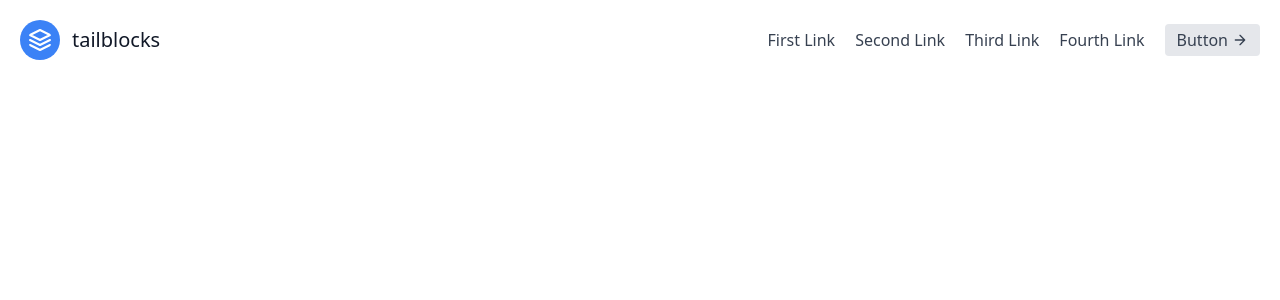
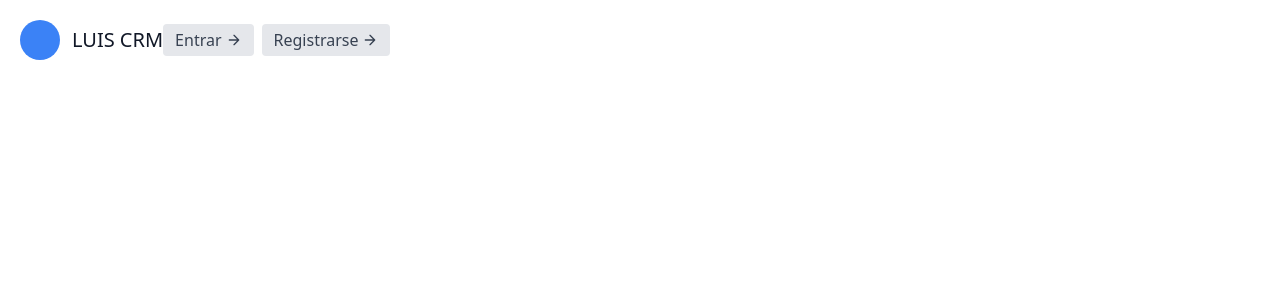
Before and after one commit to gfxargentina/crm-hooks-cliente, a Next.js app: page /inicio in a window 1280 px wide. Shown: the top 300 px of the page. Built offline with nearby package versions, Linux system fonts and the light colour scheme.

Commit message:
fix menu buttons and logo

```diff
--- a/pages/inicio.js
+++ b/pages/inicio.js
@@ -15,19 +15,18 @@ const Inicio = () => {
                 <header className="text-gray-700 body-font">
                    <div className="container mx-auto flex flex-wrap p-5 flex-col md:flex-row items-center">
                      <a className="flex title-font font-medium items-center text-gray-900 mb-4 md:mb-0">
-                       <svg xmlns="http://www.w3.org/2000/svg" fill="none" stroke="currentColor" stroke-linecap="round" stroke-linejoin="round" stroke-width="2" class="w-10 h-10 text-white p-2 bg-blue-500 rounded-full" viewBox="0 0 24 24">
-                         <path d="M12 2L2 7l10 5 10-5-10-5zM2 17l10 5 10-5M2 12l10 5 10-5"></path>
+                     <svg id="Capa_1" fill="none" stroke="currentColor" strokeLinecap="round" strokeLinejoin="round" strokeWwidth="2" viewBox="0 0 24 24" xmlns="http://www.w3.org/2000/svg" className="w-10 h-10 text-white p-2 bg-blue-500 rounded-full" ><g><path d="m512 482h-30v-302h-91v302h-30v-182h-90v182h-30v-242h-90v242h-30v-152h-91v152h-30v30h512z"/><path d="m512 120v-120h-121v30h69.789l-144.789 143.789-120-120-191.605 190.606 21.21 21.21 170.395-169.394 120 120 166-165v68.789z"/></g></svg>
+                       <span className="ml-3 text-xl">LUIS CRM</span>
+                     </a>
+
+                     <button className="inline-flex items-center bg-gray-200 border-0 py-1 px-3 focus:outline-none hover:bg-gray-300 rounded text-base mt-4 mr-2 md:mt-0">Entrar
+                       <svg fill="none" stroke="currentColor" strokeLinecap="round" strokeLinejoin="round" strokeWidth="2" className="w-4 h-4 ml-1" viewBox="0 0 24 24">
+                         <path d="M5 12h14M12 5l7 7-7 7"></path>
                        </svg>
-                       <span className="ml-3 text-xl">tailblocks</span>
-                     </a>
-                     <nav className="md:ml-auto flex flex-wrap items-center text-base justify-center">
-                       <a className="mr-5 hover:text-gray-900">First Link</a>
-                       <a className="mr-5 hover:text-gray-900">Second Link</a>
-                       <a className="mr-5 hover:text-gray-900">Third Link</a>
-                       <a className="mr-5 hover:text-gray-900">Fourth Link</a>
-                     </nav>
-                     <button className="inline-flex items-center bg-gray-200 border-0 py-1 px-3 focus:outline-none hover:bg-gray-300 rounded text-base mt-4 md:mt-0">Button
-                       <svg fill="none" stroke="currentColor" stroke-linecap="round" stroke-linejoin="round" stroke-width="2" class="w-4 h-4 ml-1" viewBox="0 0 24 24">
+                     </button>
+
+                     <button className="inline-flex items-center bg-gray-200 border-0 py-1 px-3 focus:outline-none hover:bg-gray-300 rounded text-base mt-4 md:mt-0">Registrarse
+                       <svg fill="none" stroke="currentColor" strokeLinecap="round" strokeLinejoin="round" strokeWidth="2" className="w-4 h-4 ml-1" viewBox="0 0 24 24">
                          <path d="M5 12h14M12 5l7 7-7 7"></path>
                        </svg>
                      </button>
```
